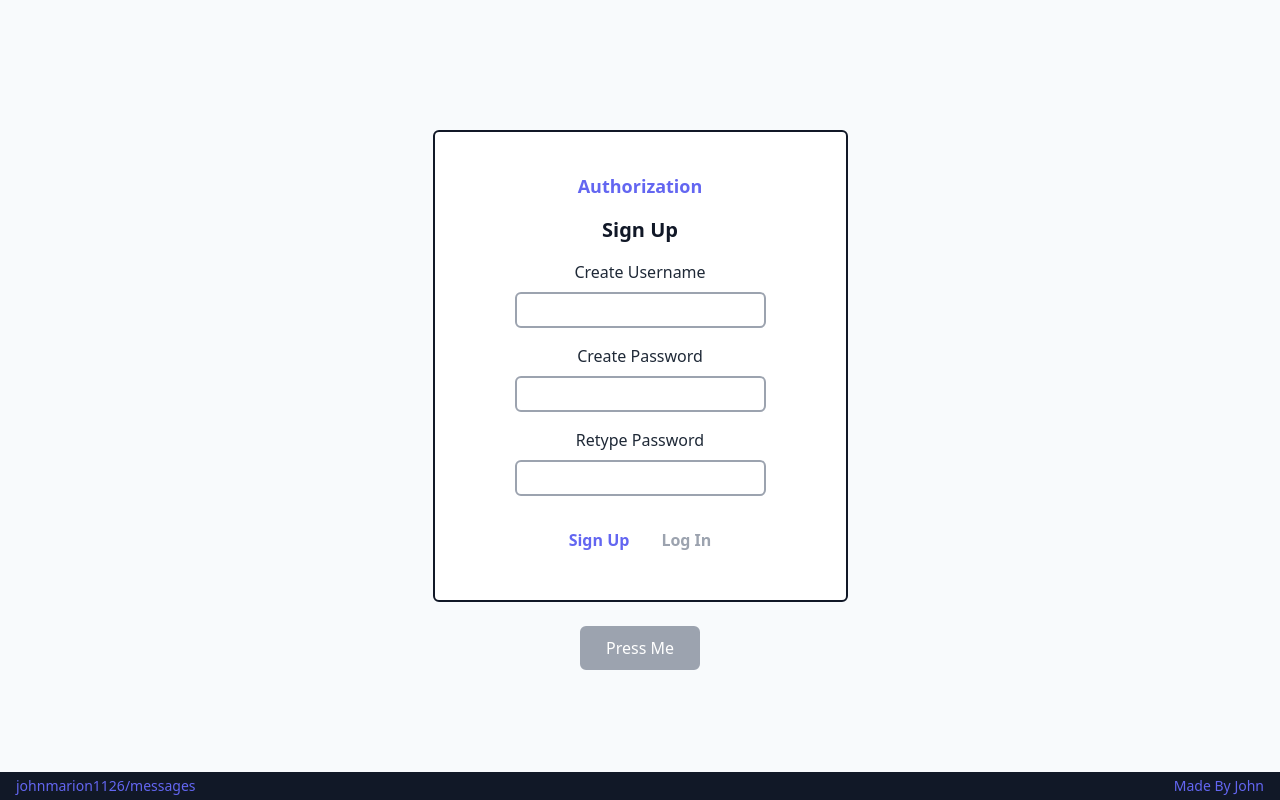
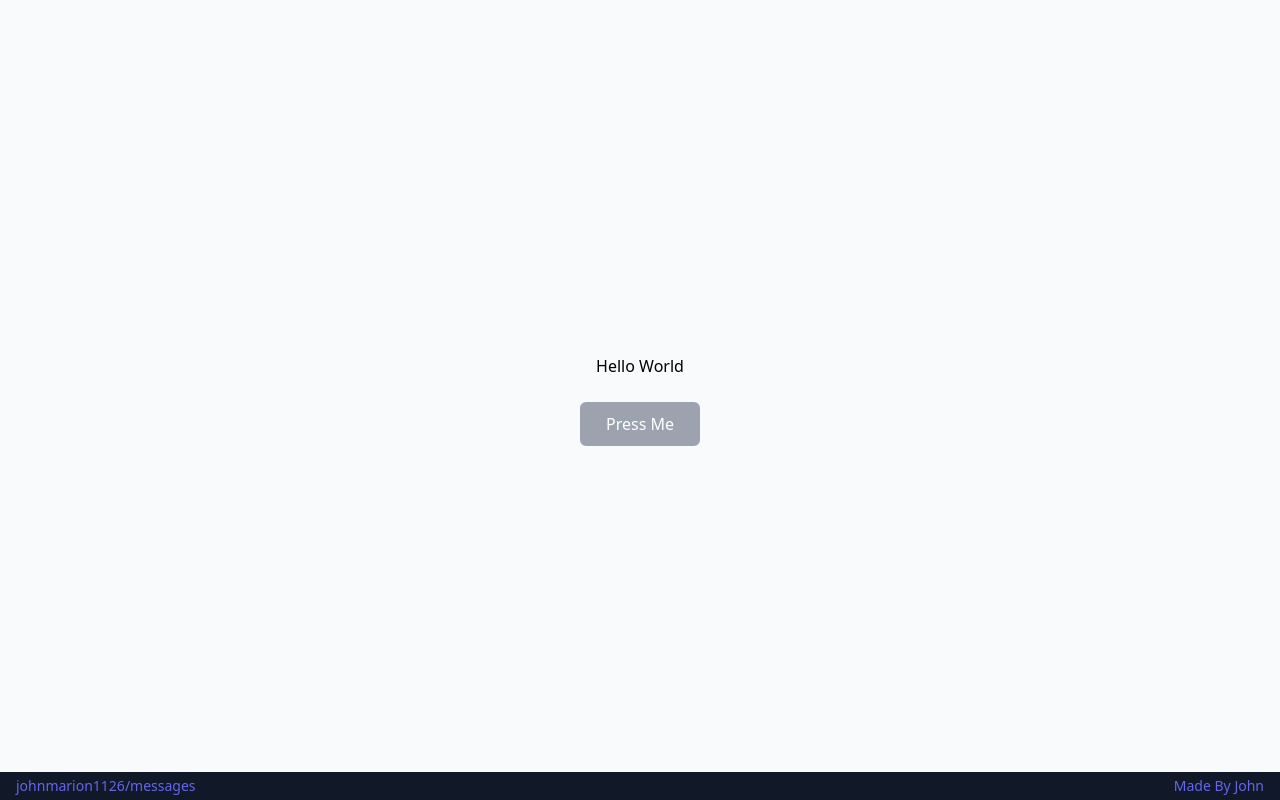
Before and after one commit to johnmarion1126/auth, a React (Create React App) app in the folder frontend/: page / in a window 1280 px wide. Built offline with nearby package versions, Linux system fonts and the light colour scheme.

Commit message:
Create home component

```diff
--- a/frontend/src/App.js
+++ b/frontend/src/App.js
@@ -1,11 +1,18 @@
-import React from 'react';
+import React, { useState } from 'react';
 
+import Home from './components/Home/Home';
 import UserForm from './components/UserForm/UserForm';
 import AuthroziedButton from './components/Button/Button';
 
-const App = () => (
+const App = () => {
+  // eslint-disable-next-line no-unused-vars
+  const [isLoggedIn, setIsLoggedIn] = useState(true);
+
+  return (
     <div className="w-screen h-screen flex flex-col justify-center text-center items-center m-0 p-0 bg-slate-50">
-    <UserForm />
+      { !isLoggedIn
+        ? <UserForm />
+        : <Home />}
       <AuthroziedButton />
       <footer className="absolute p-1 px-4 bottom-0 w-screen bg-gray-900 text-indigo-500 text-sm flex justify-between">
         <a href="https://github.com/johnmarion1126/authentication" className="hover:opacity-70">
@@ -16,5 +23,6 @@ const App = () => (
     </div>
 
   );
+};
 
 export default App;
--- /dev/null
+++ b/frontend/src/components/Home/Home.js
@@ -0,0 +1,9 @@
+import React from 'react';
+
+const Home = () => (
+  <div>
+    Hello World
+  </div>
+);
+
+export default Home;
```
Lines whose indentation alone changed are shown as unchanged.
